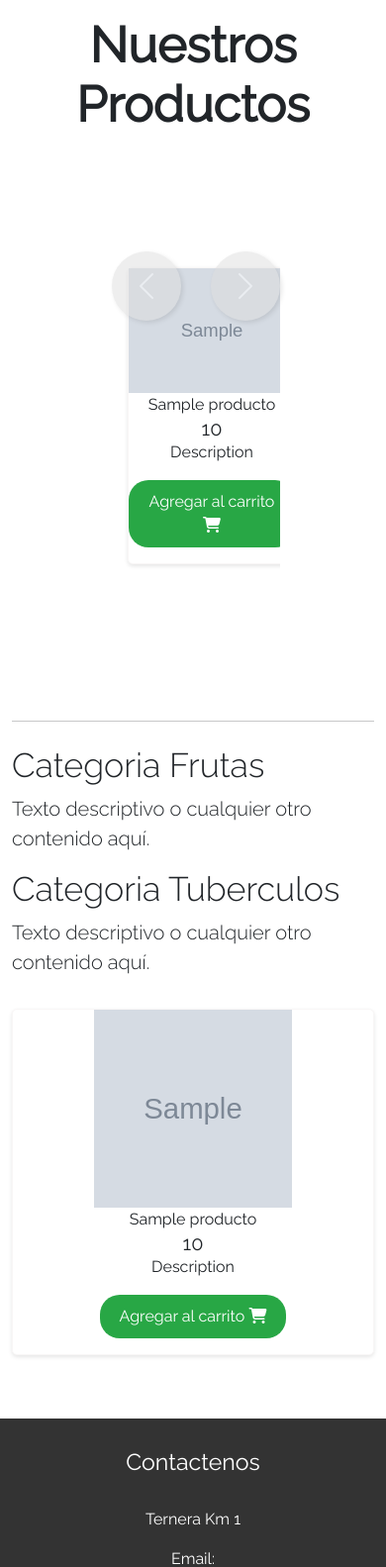
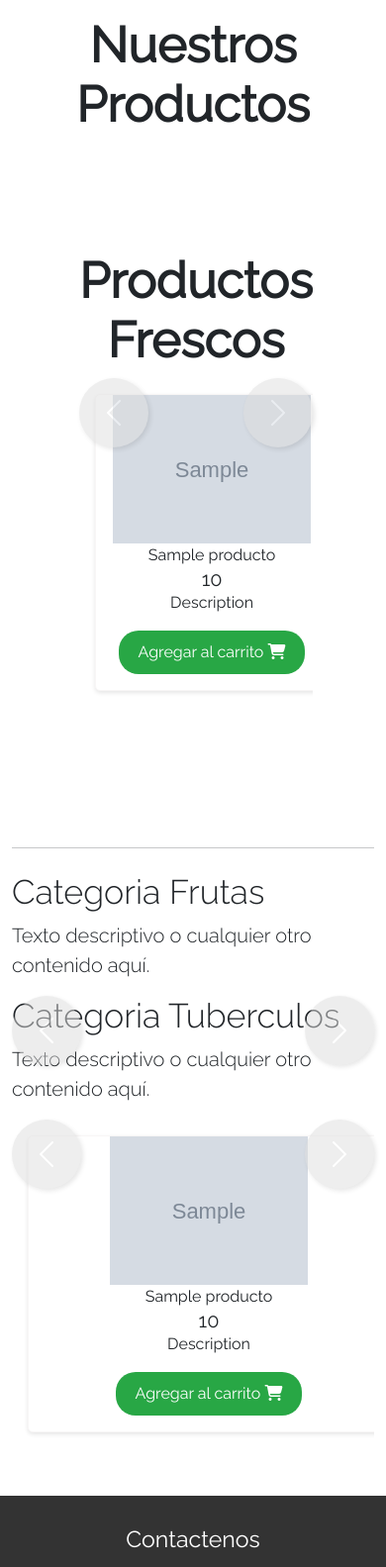
Before and after one commit to CarlosHerazo/Proyect_ADSO, a PHP site: page /page/productos.php in a window 390 px wide. Shown: the part 56-1639 px from the top of the page at 99% size. Run offline with PHP 8.4, Linux system fonts and the light colour scheme; tables that the repository leaves empty or names only in its code hold one stand-in row (values such as "Sample post"); grey boxes marked "Sample" are stand-in pictures.

Commit message:
Arreglando algunos cambios

```diff
--- a/page/productos.php
+++ b/page/productos.php
@@ -44,7 +44,8 @@ include '../controllers/logicacarrito.php';
             height: 70px;
             border-radius: 50%;
             background-color: #dddddd;
-            box-shadow: 2px 2px 5px rgba(0, 0, 0, 0.2); /* Sombra suave */
+            box-shadow: 2px 2px 5px rgba(0, 0, 0, 0.2);
+            /* Sombra suave */
         }
 
         /* Estilo para los íconos de los botones de control */
@@ -75,16 +76,18 @@ include '../global/cabecera.php';
 
     <br><br><br>
     <h1 class="titulo-page text-center">Nuestros Productos</h1>
-    <?php if ($mensaje != "") { ?>
-        <div class="alert alert-success" role="alert">
+    <? // if ($mensaje != "") {
+    ?>
+    <!-- <div class="alert alert-success" role="alert">
             <?php
 
             echo $mensaje; ?><br><?php
                                     ?>
-            <!--<button href="../page/carrito.php" class="btn btn-primary">Ver carrito</button>-->
-            <a href="../page/carrito.php">Ver carrito</a>
-        </div>
-    <?php } ?>
+            button href="../page/carrito.php" class="btn btn-primary">Ver carrito</button>-->
+    <!-- <a href="../page/carrito.php">Ver carrito</a>
+        </div>  -->
+    <? // }
+    ?>
     <div class="div-todo">
 
         <aside>
@@ -222,8 +225,9 @@ include '../global/cabecera.php';
             ?>
 
             <br><br>
+            <h1 class="titulo-page text-center">Productos Frescos</h1>
             <?php
-            $sentencia = $pdo->prepare("SELECT * FROM productos");
+            $sentencia = $pdo->prepare("SELECT * FROM productos WHERE estado ='Activo'");
             $sentencia->execute();
             $listaproductos = $sentencia->fetchAll(PDO::FETCH_ASSOC);
             // print_r($listaproductos);
@@ -291,28 +295,29 @@ include '../global/cabecera.php';
         <div class="container">
             <h1 class="display-4">Categoria Frutas</h1>
             <p class="lead">Texto descriptivo o cualquier otro contenido aquí.</p>
-
-            <div class="row d-flex align-items-center justify-content-center">
-
             <?php
-                $sentencia = $pdo->prepare("SELECT * FROM productos WHERE categoria_id = 2");
+            $sentencia = $pdo->prepare("SELECT * FROM productos WHERE categoria_id = 2 AND estado ='Activo'");
             $sentencia->execute();
             $listaproductos = $sentencia->fetchAll(PDO::FETCH_ASSOC);
             // print_r($listaproductos);
             ?>
-
+            <div id="productosCarousel2" class="carousel slide carousel-fade" data-bs-ride="carousel">
+                <div class="carousel-inner">
                     <?php
-
-                foreach ($listaproductos as $producto) { ?>
-
-
+                    $contador = 0;
+                    $totalProductos = count($listaproductos);
+                    foreach ($listaproductos as $producto) {
+                        if ($contador % 4 == 0) {
+                            echo '<div class="carousel-item ' . (($contador / 3) == 0 ? 'active' : '') . '"><div class="row">';
+                        }
+                    ?>
                         <div class="col-md m-3 text-center articulo">
                             <div data-aos="zoom-in" class="card-article pb-3 bg-white">
-                            <img title="Titulo producto" width="200" height="200" class="" alt="Titulo" src="<?php echo $producto['imagen'] ?>" class="img-fluid ${3|rounded-top,rounded-right,rounded-bottom,rounded-left,rounded-circle,|}" alt="" data-bs-toggle="popover" data-bs-trigger="hover" data-bs-title="<?php echo $producto['nombre'] ?>" data-bs-content="<?php echo $producto['descripcion'] ?>" height="327px">
+                                <img title="Titulo producto" width="200" height="200" class="img-fluid" alt="Titulo" src="<?php echo $producto['imagen'] ?>" data-bs-toggle="popover" data-bs-trigger="hover" data-bs-title="<?php echo $producto['nombre'] ?>" data-bs-content="<?php echo $producto['descripcion'] ?>" height="327px">
                                 <div class="card-body">
                                     <span class="name-product"><?php echo $producto['nombre'] ?></span>
                                     <h5 class="card-title">
-                                    <?php echo $producto['precio']  ?>
+                                        <?php echo $producto['precio'] ?>
                                     </h5>
                                     <p class="card-text">
                                         Description
@@ -320,20 +325,34 @@ include '../global/cabecera.php';
 
                                     <form action="" method="post">
 
-                                    <input type="hidden" name="id" id="id" value="<?php echo openssl_encrypt($producto['codigo'], COD, KEY)  ?>">
+                                        <input type="hidden" name="id" id="id" value="<?php echo openssl_encrypt($producto['codigo'], COD, KEY) ?>">
                                         <input class="text-success" type="hidden" name="nombre" id="nombre" value="<?php echo openssl_encrypt($producto['nombre'], COD, KEY) ?>">
                                         <input type="hidden" name="precio" id="precio" value="<?php echo openssl_encrypt($producto['precio'], COD, KEY) ?>">
                                         <input type="hidden" name="cantidad" id="cantidad" value="<?php echo openssl_encrypt(1, COD, KEY) ?>">
                                         <button class="btn-cafe" name="btn-action" id="comprar" value="agregar" type="submit">
                                             Agregar al carrito
-                                        <i class="fas fa-shopping-cart"></i> <!-- Icono de carrito -->
+                                            <i class="fas fa-shopping-cart"></i>
                                         </button>
 
                                     </form>
                                 </div>
                             </div>
                         </div>
-                <?php } ?>
+                    <?php
+                        $contador++;
+                        if ($contador % 4 == 0 || $contador == $totalProductos) {
+                            echo '</div></div>';
+                        }
+                    } ?>
+                </div>
+                <a class="carousel-control-prev" href="#productosCarousel2" role="button" data-bs-slide="prev">
+                    <span class="carousel-control-prev-icon" aria-hidden="true"></span>
+                    <span class="visually-hidden">Previous</span>
+                </a>
+                <a class="carousel-control-next" href="#productosCarousel2" role="button" data-bs-slide="next">
+                    <span class="carousel-control-next-icon" aria-hidden="true"></span>
+                    <span class="visually-hidden">Next</span>
+                </a>
             </div>
         </div>
     </section>
@@ -343,26 +362,29 @@ include '../global/cabecera.php';
             <h1 class="display-4">Categoria Tuberculos</h1>
             <p class="lead">Texto descriptivo o cualquier otro contenido aquí.</p>
 
-            <div class="row d-flex align-items-center justify-content-center">
-
             <?php
-                $sentencia = $pdo->prepare("SELECT * FROM productos WHERE categoria_id= 1");
+            $sentencia = $pdo->prepare("SELECT * FROM productos WHERE categoria_id = 1 AND estado ='Activo'");
             $sentencia->execute();
             $listaproductos = $sentencia->fetchAll(PDO::FETCH_ASSOC);
             // print_r($listaproductos);
             ?>
-
+            <div id="productosCarousel" class="carousel slide carousel-fade" data-bs-ride="carousel">
+                <div class="carousel-inner">
                     <?php
-
-                foreach ($listaproductos as $producto) { ?>
-
+                    $contador = 0;
+                    $totalProductos = count($listaproductos);
+                    foreach ($listaproductos as $producto) {
+                        if ($contador % 3 == 0) {
+                            echo '<div class="carousel-item ' . (($contador / 4) == 0 ? 'active' : '') . '"><div class="row">';
+                        }
+                    ?>
                         <div class="col-md m-3 text-center articulo">
                             <div data-aos="zoom-in" class="card-article pb-3 bg-white">
-                            <img title="Titulo producto" width="200" height="200" class="" alt="Titulo" src="<?php echo $producto['imagen'] ?>" class="img-fluid ${3|rounded-top,rounded-right,rounded-bottom,rounded-left,rounded-circle,|}" alt="" data-bs-toggle="popover" data-bs-trigger="hover" data-bs-title="<?php echo $producto['nombre'] ?>" data-bs-content="<?php echo $producto['descripcion'] ?>" height="327px">
+                                <img title="Titulo producto" width="200" height="200" class="img-fluid" alt="Titulo" src="<?php echo $producto['imagen'] ?>" data-bs-toggle="popover" data-bs-trigger="hover" data-bs-title="<?php echo $producto['nombre'] ?>" data-bs-content="<?php echo $producto['descripcion'] ?>" height="327px">
                                 <div class="card-body">
                                     <span class="name-product"><?php echo $producto['nombre'] ?></span>
                                     <h5 class="card-title">
-                                    <?php echo $producto['precio']  ?>
+                                        <?php echo $producto['precio'] ?>
                                     </h5>
                                     <p class="card-text">
                                         Description
@@ -370,20 +392,34 @@ include '../global/cabecera.php';
 
                                     <form action="" method="post">
 
-                                    <input type="hidden" name="id" id="id" value="<?php echo openssl_encrypt($producto['codigo'], COD, KEY)  ?>">
+                                        <input type="hidden" name="id" id="id" value="<?php echo openssl_encrypt($producto['codigo'], COD, KEY) ?>">
                                         <input class="text-success" type="hidden" name="nombre" id="nombre" value="<?php echo openssl_encrypt($producto['nombre'], COD, KEY) ?>">
                                         <input type="hidden" name="precio" id="precio" value="<?php echo openssl_encrypt($producto['precio'], COD, KEY) ?>">
                                         <input type="hidden" name="cantidad" id="cantidad" value="<?php echo openssl_encrypt(1, COD, KEY) ?>">
                                         <button class="btn-cafe" name="btn-action" id="comprar" value="agregar" type="submit">
                                             Agregar al carrito
-                                        <i class="fas fa-shopping-cart"></i> <!-- Icono de carrito -->
+                                            <i class="fas fa-shopping-cart"></i>
                                         </button>
 
                                     </form>
                                 </div>
                             </div>
                         </div>
-                <?php } ?>
+                    <?php
+                        $contador++;
+                        if ($contador % 4 == 0 || $contador == $totalProductos) {
+                            echo '</div></div>';
+                        }
+                    } ?>
+                </div>
+                <a class="carousel-control-prev" href="#productosCarousel" role="button" data-bs-slide="prev">
+                    <span class="carousel-control-prev-icon" aria-hidden="true"></span>
+                    <span class="visually-hidden">Previous</span>
+                </a>
+                <a class="carousel-control-next" href="#productosCarousel" role="button" data-bs-slide="next">
+                    <span class="carousel-control-next-icon" aria-hidden="true"></span>
+                    <span class="visually-hidden">Next</span>
+                </a>
             </div>
         </div>
     </section>
```
Also changed, not shown: Admin_System/ajax/producto.ajax.php (+11 -2 lines), Admin_System/controllers/producto.controlador.php (+4 -4 lines), Admin_System/modelo/producto.modelo.php (+14 -5 lines), Admin_System/vistas/modulos/producto.php (+74 -7 lines), page/pago.php (+7 -3 lines). Lines whose indentation alone changed are shown as unchanged.
